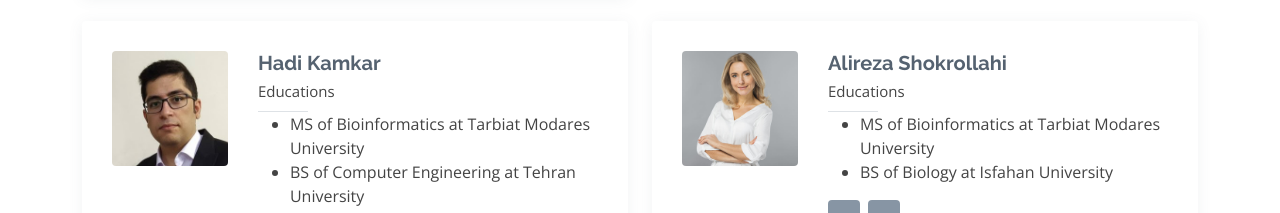
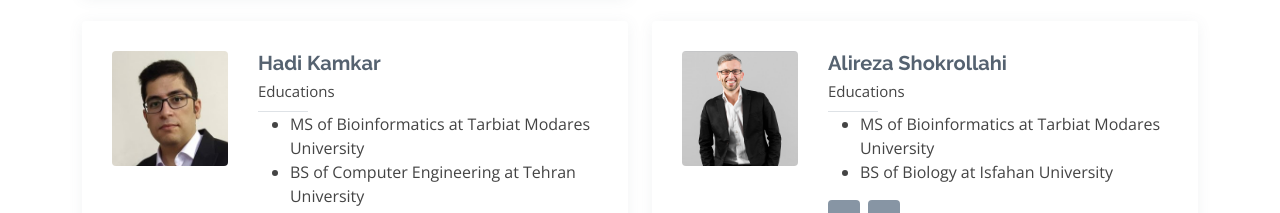
Before and after one commit to Gene-ius-Coders/gene-ius-coders.github.io, a plain HTML site: page index.html in a window 1280 px wide. Shown: the part 2433-2646 px from the top of the page. Drawn offline with nearby package versions, Linux system fonts and the light colour scheme.

Commit message:
Update index.html

```diff
--- a/index.html
+++ b/index.html
@@ -222,7 +222,7 @@
 
                 <div class="col-lg-6 mt-4">
                     <div class="member d-flex align-items-start">
-                        <div class="pic"><img src="assets/img/team/team-4.jpg" class="img-fluid" alt=""></div>
+                        <div class="pic"><img src="assets/img/team/team-1.jpg" class="img-fluid" alt=""></div>
                         <div class="member-info">
                             <h4>Alireza Shokrollahi</h4>
                             <span>Educations</span>
```
